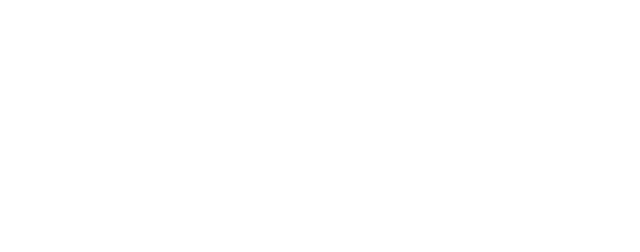
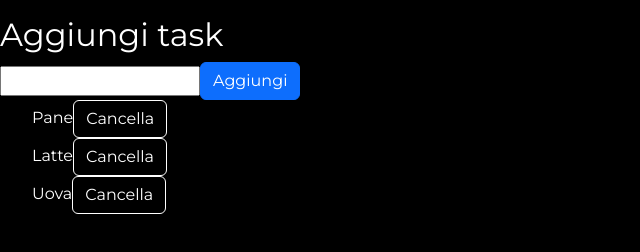
Before and after one commit to BarrioTropical/vue-todolist, a plain HTML site: page index.html in a window 1280 px wide. Shown: the whole page, without its empty margins (0-640 px from the left). Drawn offline with nearby package versions, Linux system fonts and the light colour scheme.

Commit message:
creazione lista
Signed-off-by: BarrioTropical <98409091+BarrioTropical@users.noreply.github.com>

```diff
--- a/css/style.css
+++ b/css/style.css
@@ -1,6 +1,15 @@
 /* Common */
-:root{
+/*:root{
 
+}*/
+body{
+    background-color: black;
+    color: white;
+    font-family: 'Montserrat', sans-serif;
+}
+
+li{
+    list-style-type: none;
 }
 
 /* Generals */
--- a/index.html
+++ b/index.html
@@ -4,21 +4,44 @@
     <meta charset="UTF-8"/>
     <meta http-equiv="X-UA-Compatible" content="IE=edge"/>
     <meta name="viewport" content="width=device-width, initial-scale=1.0" />
-    <!-- Vue Js -->
-    <script src="https://unpkg.com/vue@3/dist/vue.global.js"></script>
-    <title>Vue To do List</title>
+    <!--Google Font-->
+    <link rel="preconnect" href="https://fonts.googleapis.com">
+    <link rel="preconnect" href="https://fonts.gstatic.com" crossorigin>
+    <link href="https://fonts.googleapis.com/css2?family=Montserrat:ital,wght@0,100;0,300;0,400;1,300&display=swap" rel="stylesheet">
+
+    <!-- Bootstrap -->
+    <link href="https://cdn.jsdelivr.net/npm/bootstrap@5.2.1/dist/css/bootstrap.min.css" rel="stylesheet" integrity="sha384-iYQeCzEYFbKjA/T2uDLTpkwGzCiq6soy8tYaI1GyVh/UjpbCx/TYkiZhlZB6+fzT" crossorigin="anonymous">
+    <script src="https://cdn.jsdelivr.net/npm/bootstrap@5.2.1/dist/js/bootstrap.bundle.min.js" integrity="sha384-u1OknCvxWvY5kfmNBILK2hRnQC3Pr17a+RTT6rIHI7NnikvbZlHgTPOOmMi466C8" crossorigin="anonymous"></script>
+    <!-- Css -->
     <!-- Css -->
     <link rel="stylesheet" href="./css/style.css" />
+    <!-- Vue Js
+    <script src="https://cdn.jsdelivr.net/npm/vue@3.2.41/dist/vue.global.min.js"></script>-->
+
+     <title>Vue To do List</title>
 </head>
 <body>
+
+
     <!-- Main -->
     <main>
+        <div id="app" class="mt-3">
+            <div>
+            <h2>Aggiungi task</h2>
+            <input type="text" v-model="newtask" @keyup.enter ="addTask">
+            <button @click="addTask" class=" btn btn-primary round-3 ">Aggiungi</button>
+            <div v-if="hasError">Il task deve essere di almeno 3 caratteri</div>
+            </div>
+            <ul>
+                <li v-for="(item, index) in listaSpesa" :key="index">
+                    <span>{{item}}</span>
+                    <button class=" btn border-white text-white round-3">Cancella</button>
+                </li>
+            </ul>
+        </div>
 
     </main>
-
-    <!-- Vue Js -->
-    <script src="https://unpkg.com/vue@3/dist/vue.global.js"></script>
     <!-- Javascript -->
-    <script src="./js/script.js"></script>
+    <script src="./js/script.js" type="module"></script>
 </body>
 </html>
--- a/js/script.js
+++ b/js/script.js
@@ -12,5 +12,55 @@ MILESTONE 3
 Predisporre un campo di input testuale e un pulsante "aggiungi": cliccando sul pulsante, il testo digitato viene letto e utilizzato per creare un nuovo todo, che quindi viene aggiunto alla lista dei todo esistenti.
 Bonus:
 1- oltre al click sul pulsante, intercettare anche il tasto ENTER per aggiungere il todo alla lista
-2- cliccando sul testo dell'item, invertire il valore della proprietà done del todo corrispondente (se done era uguale a false, impostare true e viceversa)
-*/
+2- cliccando sul testo dell'item, invertire il valore della proprietà done del todo corrispondente (se done era uguale a false, impostare true e viceversa)*/
+
+//const {createApp} = Vue;
+import { createApp } from 'https://unpkg.com/vue@3/dist/vue.esm-browser.js'
+
+createApp({
+    data(){
+        return {
+            newtask:'',
+            hasError: false,
+            listaSpesa:[
+                'Pane',
+                'Latte',
+                'Uova'
+            ]
+        }
+    },
+
+    methods:{
+        addTask(){
+            if(this.newtask.lnegth >=3){
+               this.listaSpesa.unshift(this.newtask);
+               this.hasError = false;
+            } else{
+                this.hasError = true;
+            }
+            this.newtask = '';
+        }
+    },
+
+    computed:{
+
+    },
+
+    mounted(){
+        console.log('in mounted');
+    },
+    created(){
+        console.log('in created');
+        console.log(this.surname);
+    },
+    beforeCreate(){
+        console.log('in before created');
+        console.log(this.surname);
+    },
+    beforeUpdate(){
+        console.log('in before update');
+    },
+    updated(){
+        console.log('in update');
+    }
+}).mount('#app')
```
